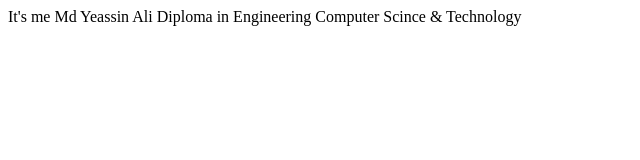
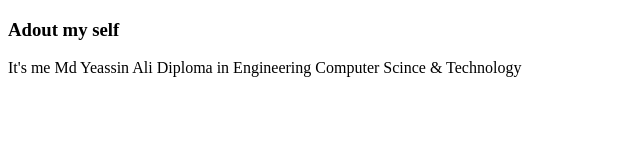
Before and after one commit to Devil7376/my-other-github-repo, a plain HTML site: page index.html in a window 1280 px wide. Shown: the whole page, without its empty margins (0-640 px from the left). Drawn offline with Linux system fonts and the light colour scheme.

Commit message:
added the new update

```diff
--- a/index.html
+++ b/index.html
@@ -6,8 +6,12 @@
     <title>My Website</title>
 </head>
 <body>
-    It's me Md Yeassin Ali
-    Diploma in Engineering
-    Computer Scince & Technology
+    <div>
+        <h3>Adout my self</h3>
+        It's me Md Yeassin Ali
+
+        Diploma in Engineering
+        Computer Scince & Technology
+    </div>
 </body>
 </html>
```
